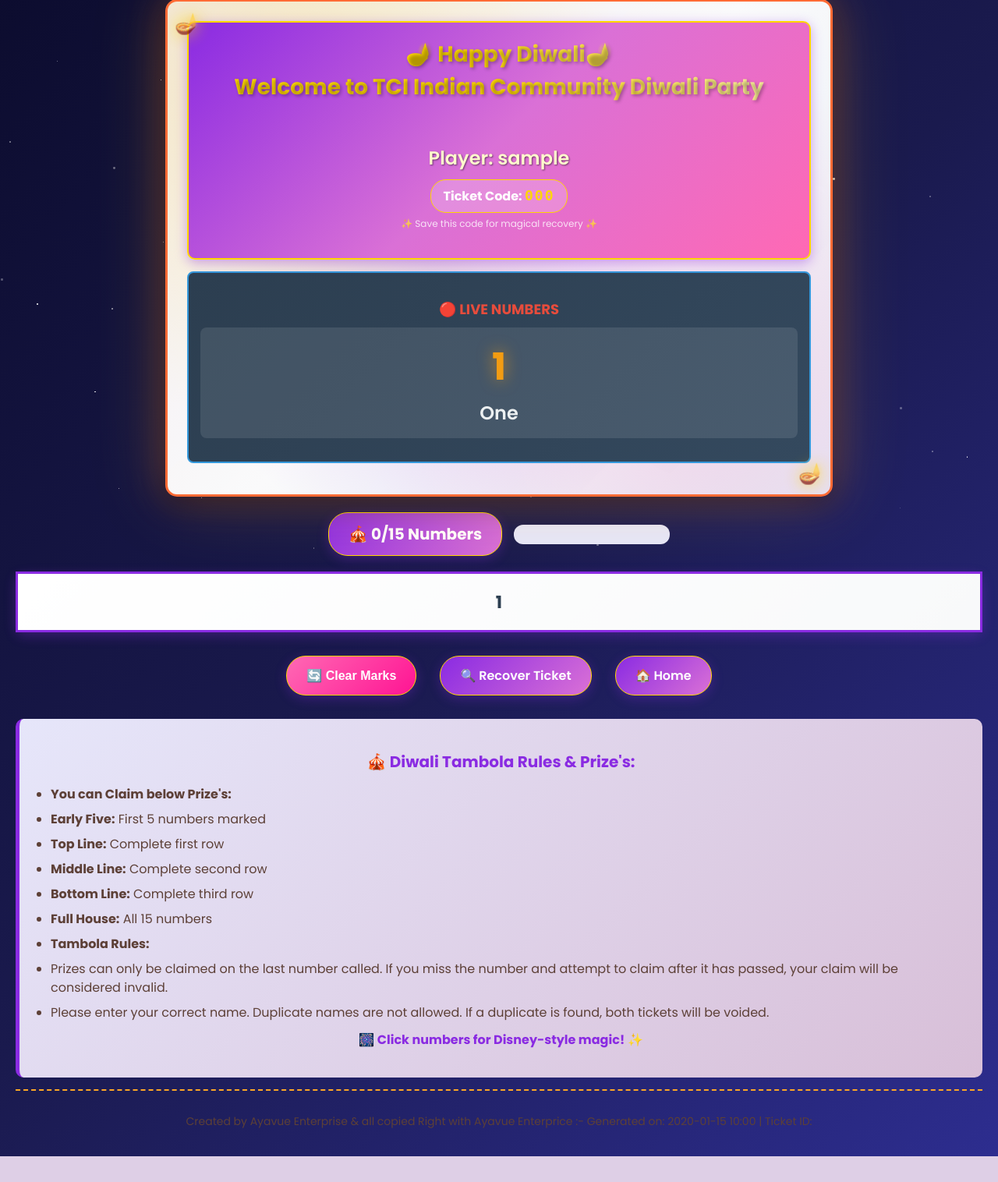
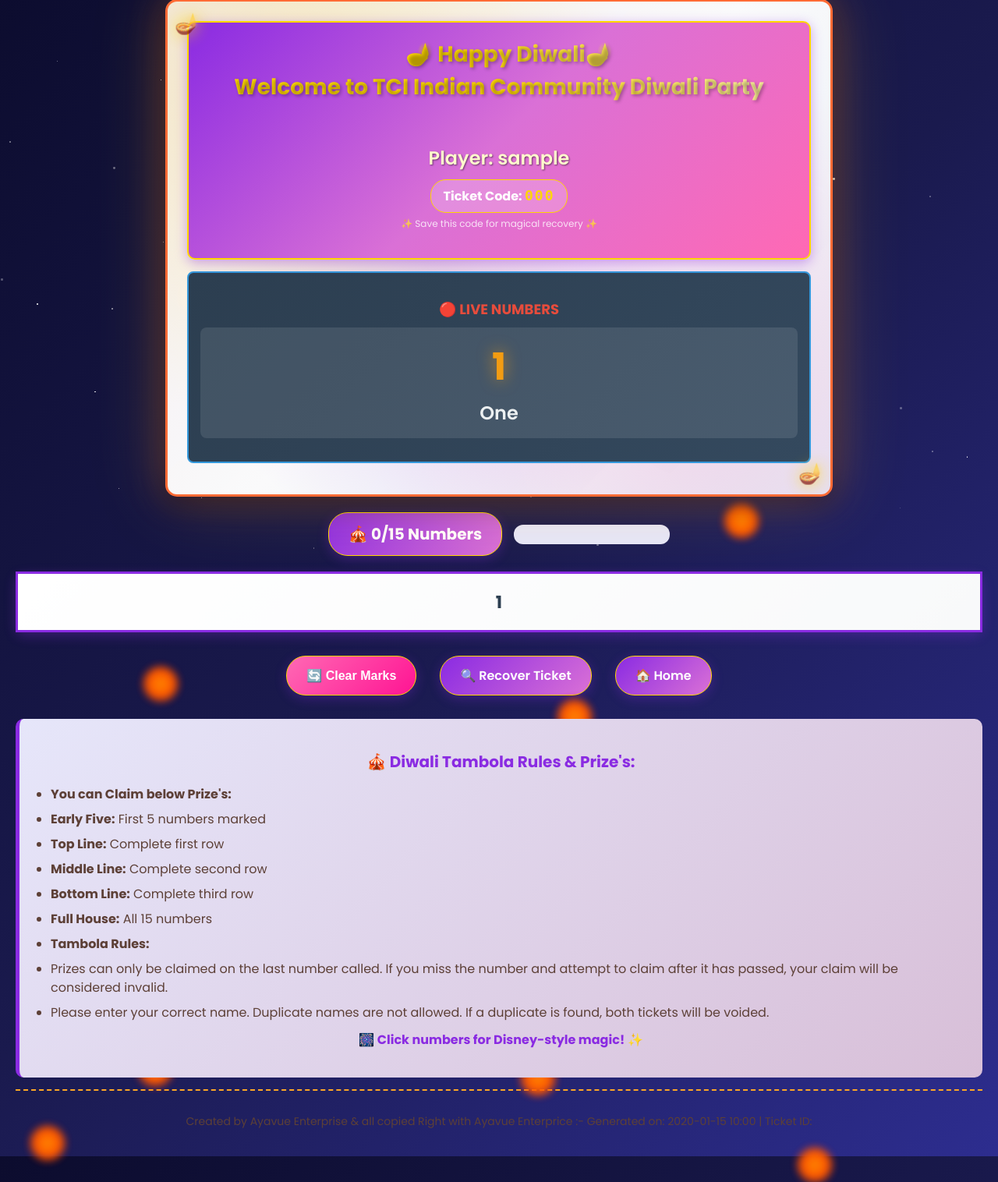
Before and after one commit to ayanlove81-creator/Tambola, a Flask app: template templates/ticket.html in a window 1280 px wide. Shown: the part 41-1557 px from the top of the page at 78% size. Before the commit the page ends 1524 px from the top, so only its background shows below. Run offline with Flask 3, Linux system fonts and the light colour scheme; the template is opened without the code that fills it: most values are stand-ins (such as "Sample title", 1, 10 or a date in 2020).

Commit message:
Update ticket.html

```diff
--- a/templates/ticket.html
+++ b/templates/ticket.html
@@ -10,7 +10,15 @@
             font-family: 'Poppins', Arial, sans-serif;
             text-align: center;
             padding: 20px;
-            background: linear-gradient(135deg, #0c0c2e 0%, #1a1a4e 50%, #2d2d8f 100%);
+            /* Diwali-themed background */
+            background:
+                /* Night sky gradient */
+                linear-gradient(135deg, #0c0c2e 0%, #1a1a4e 50%, #2d2d8f 100%),
+                /* Diwali lights */
+                radial-gradient(circle at 20% 20%, rgba(255,215,0,0.3) 0%, transparent 50%),
+                radial-gradient(circle at 80% 80%, rgba(255,105,180,0.3) 0%, transparent 50%),
+                radial-gradient(circle at 40% 60%, rgba(138,43,226,0.3) 0%, transparent 50%),
+                radial-gradient(circle at 60% 30%, rgba(255,69,0,0.3) 0%, transparent 50%);
             min-height: 100vh;
             margin: 0;
             overflow-x: hidden;
@@ -29,6 +37,51 @@
         @keyframes twinkle {
             0%, 100% { opacity: 0.3; }
             50% { opacity: 1; }
+        }
+
+        /* Diwali Firecracker Animation */
+        .firecracker {
+            position: absolute;
+            width: 5px;
+            height: 20px;
+            background: linear-gradient(to top, #ff8c00, #ff4500, #ffff00);
+            z-index: 1;
+            bottom: 0;
+        }
+
+        .spark {
+            position: absolute;
+            width: 4px;
+            height: 4px;
+            background: #ffff00;
+            border-radius: 50%;
+            box-shadow: 0 0 10px #ffff00;
+        }
+
+        /* Diya (Lamp) Animation */
+        .diya-decoration {
+            position: absolute;
+            width: 40px;
+            height: 40px;
+            z-index: 1;
+        }
+
+        .diya-decoration::before {
+            content: '';
+            position: absolute;
+            width: 100%;
+            height: 100%;
+            background: radial-gradient(circle, #ff8c00 0%, #ff4500 70%, transparent 100%);
+            border-radius: 50%;
+            filter: blur(5px);
+            animation: flicker 3s infinite alternate;
+        }
+
+        @keyframes flicker {
+            0%, 100% { opacity: 0.8; transform: scale(1); }
+            25% { opacity: 1; transform: scale(1.1); }
+            50% { opacity: 0.7; transform: scale(0.9); }
+            75% { opacity: 0.9; transform: scale(1.05); }
         }
 
         /* Diya Blinking Animation */
@@ -686,6 +739,88 @@
             }
         }
 
+        // Create Diwali diyas (lamps)
+        function createDiyas() {
+            for (let i = 0; i < 15; i++) {
+                const diya = document.createElement('div');
+                diya.className = 'diya-decoration';
+
+                // Random position
+                const left = Math.random() * 100;
+                const top = Math.random() * 100;
+
+                diya.style.left = `${left}%`;
+                diya.style.top = `${top}%`;
+
+                document.body.appendChild(diya);
+            }
+        }
+
+        // Create firecrackers
+        function createFirecrackers() {
+            for (let i = 0; i < 10; i++) {
+                createFirecracker();
+            }
+        }
+
+        function createFirecracker() {
+            const firecracker = document.createElement('div');
+            firecracker.className = 'firecracker';
+
+            // Random position
+            const left = Math.random() * 100;
+
+            firecracker.style.left = `${left}%`;
+
+            document.body.appendChild(firecracker);
+
+            // Animate firecracker
+            setTimeout(() => {
+                firecracker.style.transition = 'all 1s';
+                firecracker.style.transform = 'translateY(-100vh)';
+
+                // Create sparks after explosion
+                setTimeout(() => {
+                    createSparks(left, parseFloat(firecracker.style.bottom) + 100);
+                    document.body.removeChild(firecracker);
+                }, 1000);
+            }, Math.random() * 5000);
+
+            // Create new firecracker after this one explodes
+            setTimeout(createFirecracker, Math.random() * 10000 + 5000);
+        }
+
+        function createSparks(x, y) {
+            for (let i = 0; i < 20; i++) {
+                const spark = document.createElement('div');
+                spark.className = 'spark';
+
+                spark.style.left = `${x}%`;
+                spark.style.top = `${y}%`;
+
+                // Random direction and distance
+                const angle = Math.random() * Math.PI * 2;
+                const distance = 50 + Math.random() * 100;
+                const targetX = x + Math.cos(angle) * distance;
+                const targetY = y + Math.sin(angle) * distance;
+
+                document.body.appendChild(spark);
+
+                // Animate spark
+                spark.style.transition = 'all 1s';
+                spark.style.left = `${targetX}%`;
+                spark.style.top = `${targetY}%`;
+                spark.style.opacity = '0';
+
+                // Remove spark after animation
+                setTimeout(() => {
+                    if (spark.parentNode) {
+                        document.body.removeChild(spark);
+                    }
+                }, 1000);
+            }
+        }
+
         // Disney-style rocket launch
         function launchDisneyRocket(startX, startY) {
             const rocket = document.createElement('div');
@@ -939,6 +1074,8 @@
         // Initialize the magic
         document.addEventListener('DOMContentLoaded', function() {
             createStars();
+            createDiyas();
+            createFirecrackers();
             loadSelection();
 
             // Start live updates immediately
```
